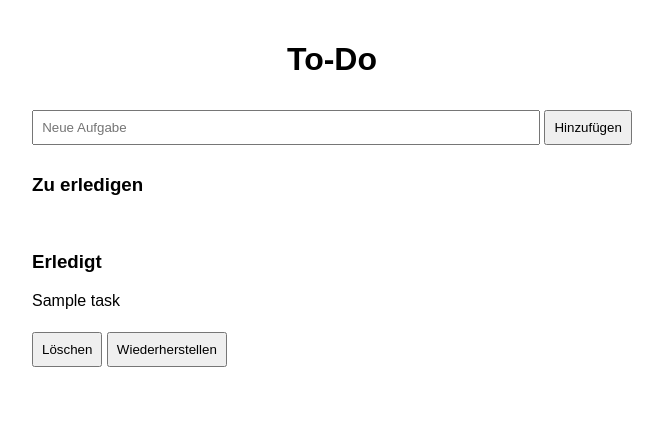
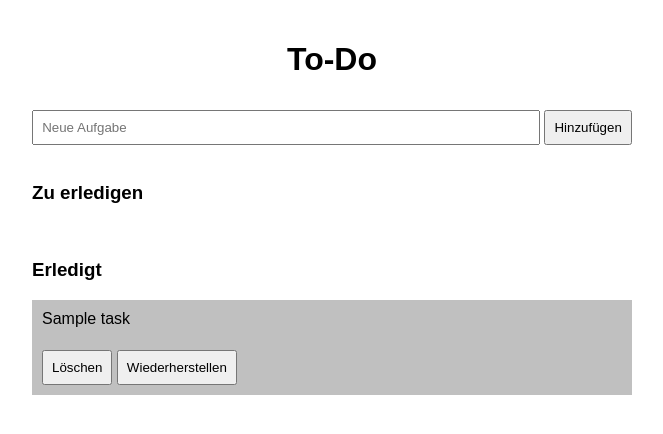
Before and after one commit to b1ggi/todo-app, a Flask app: page / in a window 1280 px wide. Shown: the top 434 px of the page, without its empty margins (308-971 px from the left). Run offline with Flask 3, Linux system fonts and the light colour scheme; tables that the repository leaves empty hold one stand-in row (values such as "Sample post").

Commit message:
style.css: - remove margin-bottom index.html: - br before first table - background color

```diff
--- a/static/style.css
+++ b/static/style.css
@@ -17,7 +17,6 @@ input[type="text"] {
 
 button {
     padding: 8px;
-    margin-bottom: 10px;
 }
 
 ul {
--- a/templates/index.html
+++ b/templates/index.html
@@ -15,12 +15,12 @@
         <button   onclick="addTask()" style="margin-top: 10px">Hinzufügen</button>
     </div>
 
-    <ul id="taskList"><h3>Zu erledigen</h3>
+    <br><ul id="taskList"><h3>Zu erledigen</h3>
         {% for task in tasks %}
-            <li id="task-{{ task.id }}">
+            <li id="task-{{ task.id }}" style="background-color: rgb(192, 192, 192); padding: 10px;">
                 <div>
-                <span  id="task-title-{{ task.id }}" style="max-width: 100%; display: inline-block; overflow: hidden; text-overflow: ellipsis;">{{ task.title }}</span>
-                <input maxlength="100" type="text" id="edit-task-input-{{ task.id }}" style="display:none; "placeholder="Titel">
+                <span id="task-title-{{ task.id }}" style="max-width: 100%; display: inline-block; overflow: hidden; text-overflow: ellipsis;">{{ task.title }}</span>
+                <input maxlength="100" type="text" id="edit-task-input-{{ task.id }}" style="display:none;" placeholder="Titel">
                 </div>
                 <br>
                 <button onclick="editTask({{ task.id }})">Bearbeiten</button>
@@ -31,7 +31,7 @@
     </ul>
     <br><ul id="completedTaskList"><h3>Erledigt</h3>
         {% for task in completed %}
-            <li id="task-{{ task.id }}">
+            <li id="task-{{ task.id }}" style="background-color: rgb(192, 192, 192); padding: 10px;">
                 <div>
                 <span style="max-width: 100%; display: inline-block; overflow: hidden; text-overflow: ellipsis;">{{ task.title }}</span>
                 </div>
```
